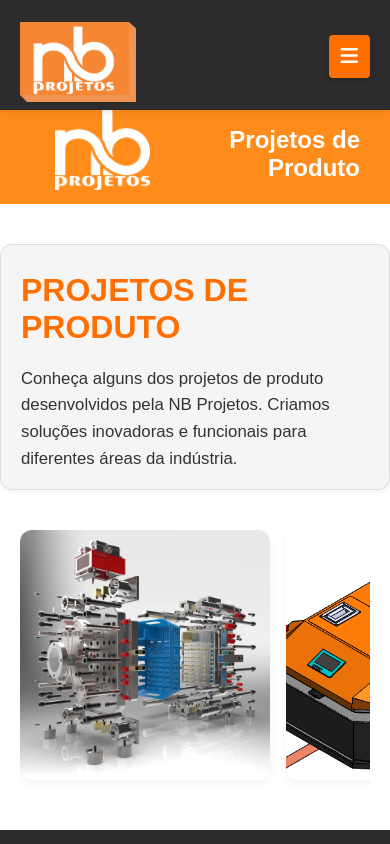
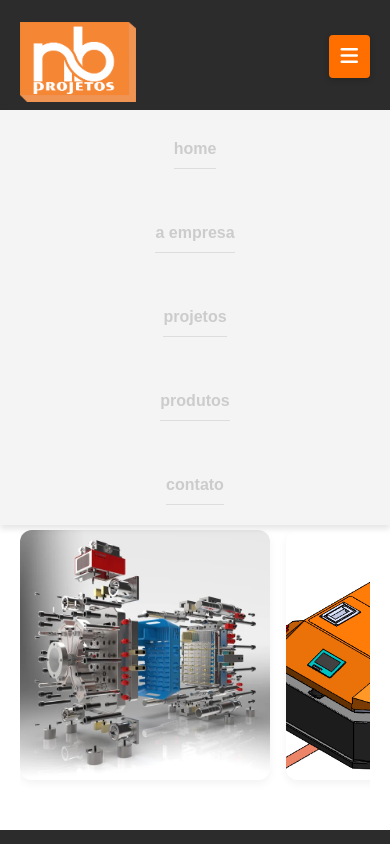
Before and after one commit to nbprojetos-git/nbprojetos, a plain HTML site: page produtos.html in a window 390 px wide. Both pictures are taken after a click on the button 349 px from the left and 56 px from the top of the page. Shown: the top 844 px of the page. Drawn offline with Linux system fonts and the light colour scheme.

Commit message:
Update produtos.html

```diff
--- a/produtos.html
+++ b/produtos.html
@@ -123,3 +123,18 @@
     <p>&copy; 2025 NB Projetos. Todos os direitos reservados.</p>
   </div>
 </footer>
+
+  <script>
+  document.addEventListener('DOMContentLoaded', function () {
+    const menuToggle = document.getElementById('menuToggle');
+    const navMenu = document.getElementById('navMenu');
+    if (menuToggle && navMenu) {
+      menuToggle.addEventListener('click', function () {
+        navMenu.classList.toggle('show');
+      });
+    }
+  });
+</script>
+
+</body>
+</html>
```
